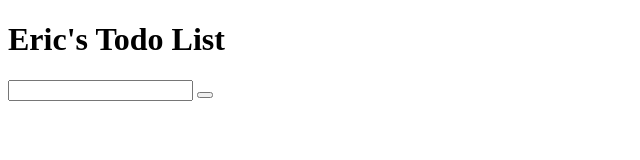
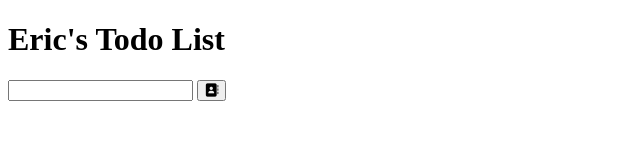
Before and after one commit to eric-tran2/Tempo, a website built with webpack: page index.html in a window 1280 px wide. Shown: the full height of the page, 0-640 px from the left. Built offline with nearby package versions, Linux system fonts and the light colour scheme; a web font is replaced by a local one.

Commit message:
place holder for plus icon

```diff
--- a/index.html
+++ b/index.html
@@ -20,7 +20,9 @@
   </header>
   <form>
     <input type="text" class="todo-input">
-    <button class="todo-button" type="submit"></button>
+    <button class="todo-button" type="submit">
+      <i class="fas fa-address-book"></i>
+    </button>
   </form>
 </body>
 
```
